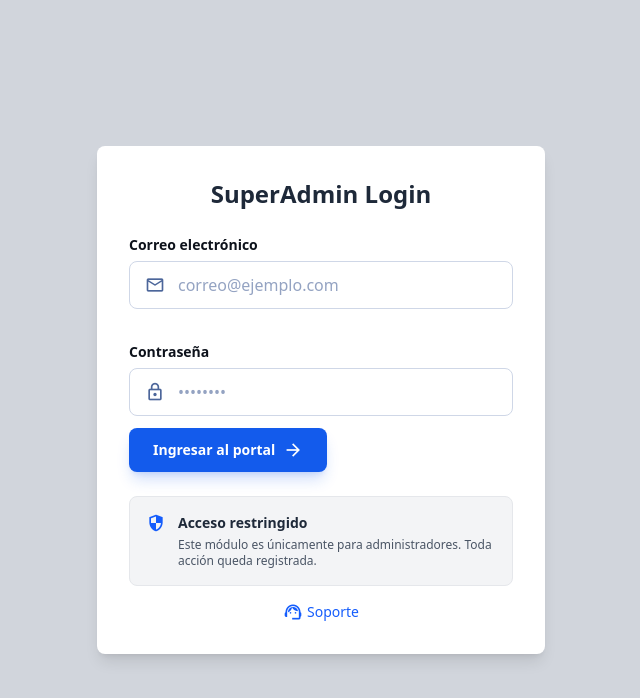
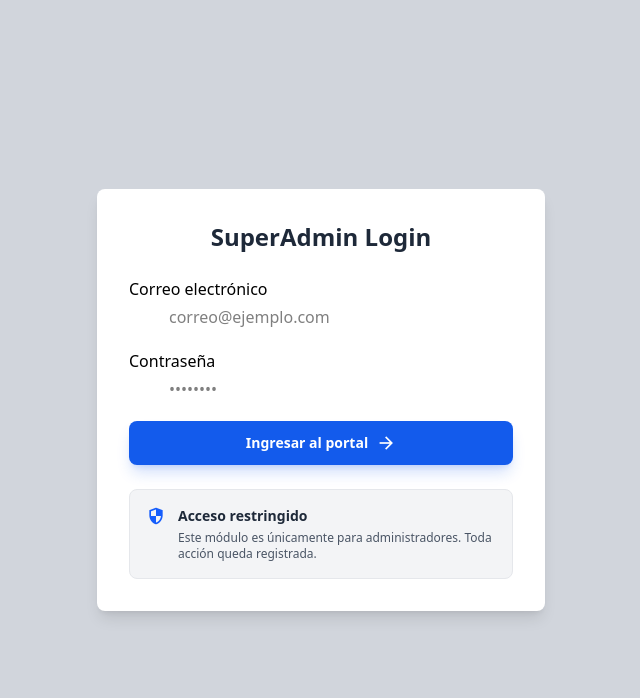
Before and after one commit to joseluis365/Proyecto-Formativo, a React (Vite) app in the folder React-Eps/: page /SuperAdmin-Login in a window 1280 px wide. Shown: the top 698 px of the page, without its empty margins (319-959 px from the left). Built offline with nearby package versions, Linux system fonts and the light colour scheme.

Commit message:
Superadmin login con 2FA por correo, control anti-spam y verificación completa

```diff
--- a/React-Eps/src/Pages/SuperAdmin/SuperAdminLogin.jsx
+++ b/React-Eps/src/Pages/SuperAdmin/SuperAdminLogin.jsx
@@ -1,43 +1,124 @@
 import React, { useState } from "react";
+import { useNavigate } from "react-router-dom";
 import Formbuilder from "../../components/UI/Formbuilder";
 import BlueButton from "../../components/UI/BlueButton";
 import { superAdminLogin } from "../../data/SuperAdminForms";
-import { Link } from "react-router-dom";
 
 export default function SuperAdminLogin() {
+  const navigate = useNavigate();
 
-    return (
-        <div className="min-h-screen flex items-center justify-center bg-gray-300 dark:bg-gray-900">
+  // 🔹 Estado del formulario
+  const [formData, setFormData] = useState({
+    email: "",
+    password: "",
+  });
+
+  // 🔹 Estado de carga (bloquea múltiples envíos)
+  const [loading, setLoading] = useState(false);
+
+  /**
+   * 🔹 Captura cambios del Formbuilder
+   */
+  const handleChange = (field, value) => {
+    const safeField = field ? String(field).toLowerCase() : "";
+    const safeValue = value ?? "";
+
+    if (safeField === "correo" || safeField === "email") {
+      setFormData((prev) => ({ ...prev, email: safeValue }));
+    }
+
+    if (safeField === "clave" || safeField === "password") {
+      setFormData((prev) => ({ ...prev, password: safeValue }));
+    }
+  };
+
+  /**
+   * 🔹 Login REAL (solo se ejecuta una vez)
+   */
+  const handleLogin = async () => {
+    // 🛑 Evita doble clic
+    if (loading) return;
+
+    if (!formData.email || !formData.password) {
+      alert("Debes ingresar correo y contraseña");
+      return;
+    }
+
+    try {
+      setLoading(true); // 🔒 Bloquear botón inmediatamente
+
+      const response = await fetch(
+        "http://127.0.0.1:8000/api/superadmin/login",
+        {
+          method: "POST",
+          headers: {
+            "Content-Type": "application/json",
+            Accept: "application/json",
+          },
+          body: JSON.stringify({
+            email: formData.email,
+            password: formData.password,
+          }),
+        }
+      );
+
+      const result = await response.json();
+
+      if (!response.ok) {
+        alert(result.message || "Credenciales inválidas");
+        setLoading(false); // 🔓 Libera si falla
+        return;
+      }
+
+      // 👉 Guardamos email y redirigimos INMEDIATO
+      sessionStorage.setItem("superadmin_email", formData.email);
+      navigate("/SuperAdmin-Verify");
+    } catch (error) {
+      alert("Error de conexión con el servidor");
+      setLoading(false);
+    }
+  };
+
+  return (
+    <div className="min-h-screen flex items-center justify-center bg-gray-300 dark:bg-gray-900">
       <div className="w-full max-w-md p-8 bg-white dark:bg-gray-800 rounded-lg shadow-lg">
         <h1 className="text-2xl font-bold text-gray-800 dark:text-white mb-6 text-center">
           SuperAdmin Login
         </h1>
 
-        {/* Formulario */}
-        <Formbuilder config={superAdminLogin} onSubmit={(e) => {e.preventDefault(); console.log("Formulario enviado")}}/>
-            <Link to="/SuperAdmin-Verify">
-                <BlueButton text={superAdminLogin.buttonText} icon={superAdminLogin.buttonIcon}/>
-            </Link>
+        {/* ✅ FORM CORRECTO */}
+        <Formbuilder
+          config={superAdminLogin}
+          onChange={handleChange}
+          onSubmit={(e) => {
+            e.preventDefault();
+            handleLogin();
+          }}
+        >
+          {/* ✅ BOTÓN DENTRO DEL FORM */}
+          <BlueButton
+            text={loading ? "Enviando código..." : superAdminLogin.buttonText}
+            icon={superAdminLogin.buttonIcon}
+            type="submit"
+            disabled={loading}
+          />
+        </Formbuilder>
 
-        {/* Información adicional */}
+        {/* Info */}
         <div className="mt-6 p-4 bg-gray-100 dark:bg-gray-700 rounded-lg border border-gray-200 dark:border-gray-600 flex items-start gap-3">
-          <span className="material-symbols-outlined text-blue-600 text-2xl">security</span>
+          <span className="material-symbols-outlined text-blue-600 text-2xl">
+            security
+          </span>
           <div className="flex flex-col gap-1">
-            <p className="text-gray-800 dark:text-white font-semibold text-sm">Acceso restringido</p>
+            <p className="text-gray-800 dark:text-white font-semibold text-sm">
+              Acceso restringido
+            </p>
             <p className="text-gray-600 dark:text-gray-300 text-xs">
               Este módulo es únicamente para administradores. Toda acción queda registrada.
             </p>
           </div>
         </div>
-
-        {/* Soporte */}
-        <div className="mt-4 text-center">
-          <a href="#" className="text-blue-600 dark:text-blue-400 text-sm hover:underline flex justify-center items-center gap-1">
-            <span className="material-symbols-outlined text-sm">support_agent</span>
-            Soporte
-          </a>
-        </div>
       </div>
     </div>
-    )
+  );
 }
--- a/React-Eps/src/Pages/SuperAdmin/SuperAdminVerify.jsx
+++ b/React-Eps/src/Pages/SuperAdmin/SuperAdminVerify.jsx
@@ -1,31 +1,99 @@
+import { useState, useEffect } from "react";
+import { useNavigate } from "react-router-dom";
 import Formbuilder from "../../components/UI/Formbuilder";
 import BlueButton from "../../components/UI/BlueButton";
 import { superAdminVerify } from "../../data/SuperAdminForms";
-import { Link } from "react-router-dom";
 
 export default function SuperAdminVerify() {
-    return (
-        <div className="min-h-screen flex items-center justify-center bg-gray-300 dark:bg-gray-900">
+  const navigate = useNavigate();
+
+  const [code, setCode] = useState("");
+
+  const email = sessionStorage.getItem("superadmin_email");
+
+  useEffect(() => {
+    if (!email) {
+      navigate("/SuperAdmin-Login");
+    }
+  }, [email, navigate]);
+
+  const handleChange = (field, value) => {
+    const safeField = field ? String(field).toLowerCase() : "";
+    const safeValue = value ?? "";
+
+    if (
+      safeField === "code" ||
+      safeField === "codigo" ||
+      safeField === "otp"
+    ) {
+      setCode(safeValue);
+    }
+  };
+
+  const handleVerify = async () => {
+    if (!code || code.length !== 6) {
+      alert("Ingrese el código de 6 dígitos");
+      return;
+    }
+
+    try {
+      const response = await fetch(
+        "http://127.0.0.1:8000/api/superadmin/verificar-codigo",
+        {
+          method: "POST",
+          headers: {
+            "Content-Type": "application/json",
+            Accept: "application/json",
+          },
+          body: JSON.stringify({
+            email,
+            code: code, // ✅ NOMBRE CORRECTO
+          }),
+        }
+      );
+
+      const result = await response.json();
+
+      if (!response.ok) {
+        alert(result.message || "Código incorrecto o expirado");
+        return;
+      }
+
+      // ✅ Autenticación completa
+      navigate("/SuperAdmin-Dashboard");
+    } catch (error) {
+      alert("Error de conexión con el servidor");
+    }
+  };
+
+  return (
+    <div className="min-h-screen flex items-center justify-center bg-gray-300 dark:bg-gray-900">
       <div className="w-full max-w-md p-8 bg-white dark:bg-gray-800 rounded-lg shadow-lg">
         <h1 className="text-2xl font-bold text-gray-800 dark:text-white mb-6 text-center">
-          Verificar Codigo
+          Verificar código
         </h1>
 
-        {/* Formulario */}
-        <Formbuilder config={superAdminVerify} onSubmit={(e) => {e.preventDefault(); console.log("Formulario enviado")}}/>
-            <Link to="/SuperAdmin-Dashboard">
-                <BlueButton text={superAdminVerify.buttonText} icon={superAdminVerify.buttonIcon}/>
-            </Link>
+        <Formbuilder
+          config={superAdminVerify}
+          onChange={handleChange}
+          onSubmit={(e) => {
+            e.preventDefault();
+            handleVerify();
+          }}
+        >
+          <BlueButton
+            text={superAdminVerify.buttonText}
+            icon={superAdminVerify.buttonIcon}
+            type="submit"
+          />
+        </Formbuilder>
 
-        {/* Información adicional */}
-        <div className="mt-6 p-4 bg-gray-100 dark:bg-gray-700 rounded-lg border border-gray-200 dark:border-gray-600 flex items-start gap-3">
-          <div className="flex flex-col gap-1">
-            <p className="text-gray-600 dark:text-gray-300 text-xs">
-              Ingrese el código de 6 dígitos enviado a su correo electrónico.
-            </p>
-          </div>
+        <div className="mt-6 p-4 bg-gray-100 dark:bg-gray-700 rounded-lg border border-gray-200 dark:border-gray-600">
+          <p className="text-gray-600 dark:text-gray-300 text-xs">
+            Ingrese el código de 6 dígitos enviado a su correo electrónico.
+          </p>
         </div>
       </div>
     </div>
-    )
+  );
 }
--- a/React-Eps/src/components/UI/Formbuilder.jsx
+++ b/React-Eps/src/components/UI/Formbuilder.jsx
@@ -1,6 +1,6 @@
 import IconInput from "./IconInput";
 
-export default function Formbuilder({ onSubmit, config, children }) {
+export default function Formbuilder({ onSubmit, config, onChange, children }) {
   return (
     <form onSubmit={onSubmit} className="flex flex-col gap-5">
       {config.fields.map((field) => (
@@ -14,10 +14,10 @@ export default function Formbuilder({ onSubmit, config, children }) {
           name={field.name}
           required={field.required}
           autoComplete={field.autoComplete}
+          onChange={(value) => onChange(field.name, value)}
         />
       ))}
 
-      {/* Botón u otros controles del formulario */}
       {children}
     </form>
   );
--- a/React-Eps/src/components/UI/IconInput.jsx
+++ b/React-Eps/src/components/UI/IconInput.jsx
@@ -1,11 +1,22 @@
-export default function IconInput({label, icon, placeholder, type, id, name}) {
-    return (
-        <div className="flex flex-col gap-1.5 pb-3">
-                <label className="text-[#0d121b] dark:text-white text-sm font-semibold leading-normal" htmlFor={id}>{label}</label>
-                <div className="relative">
-                    <span className="material-symbols-outlined absolute left-4 top-1/2 -translate-y-1/2 text-[#4c669a] text-xl">{icon}</span>
-                    <input className="form-input flex w-full rounded-lg text-[#0d121b] dark:text-white focus:outline-0 focus:ring-2 focus:ring-primary/20 border border-[#cfd7e7] dark:border-white/10 bg-white dark:bg-background-dark/50 h-12 pl-12 placeholder:text-[#4c669a]/60 text-base font-normal" placeholder={placeholder} type={type} id={id} name={name}/>
-                </div>
-            </div>
-    )
+export default function IconInput({
+  label,
+  icon,
+  onChange,
+  ...props
+}) {
+  return (
+    <div className="flex flex-col gap-1">
+      <label>{label}</label>
+      <div className="relative">
+        <span className="absolute left-3 top-1/2 -translate-y-1/2">
+          {icon}
+        </span>
+        <input
+          {...props}
+          className="pl-10 w-full"
+          onChange={(e) => onChange?.(e.target.value)}
+        />
+      </div>
+    </div>
+  );
 }
--- a/React-Eps/src/data/SuperAdminForms.js
+++ b/React-Eps/src/data/SuperAdminForms.js
@@ -5,7 +5,7 @@ export const superAdminLogin = {
         {
             name: "email",
             label: "Correo electrónico",
-            icon: "email",
+            icon: "",
             type: "email",
             placeholder: "correo@ejemplo.com",
             autoComplete: "username",
@@ -14,7 +14,7 @@ export const superAdminLogin = {
         {
             name: "password",
             label: "Contraseña",
-            icon: "lock",
+            icon: "",
             type: "password",
             placeholder: "••••••••",
             autoComplete: "current-password",
```
Also changed, not shown: 1 other file (tests, documents, lock files or other folders).
